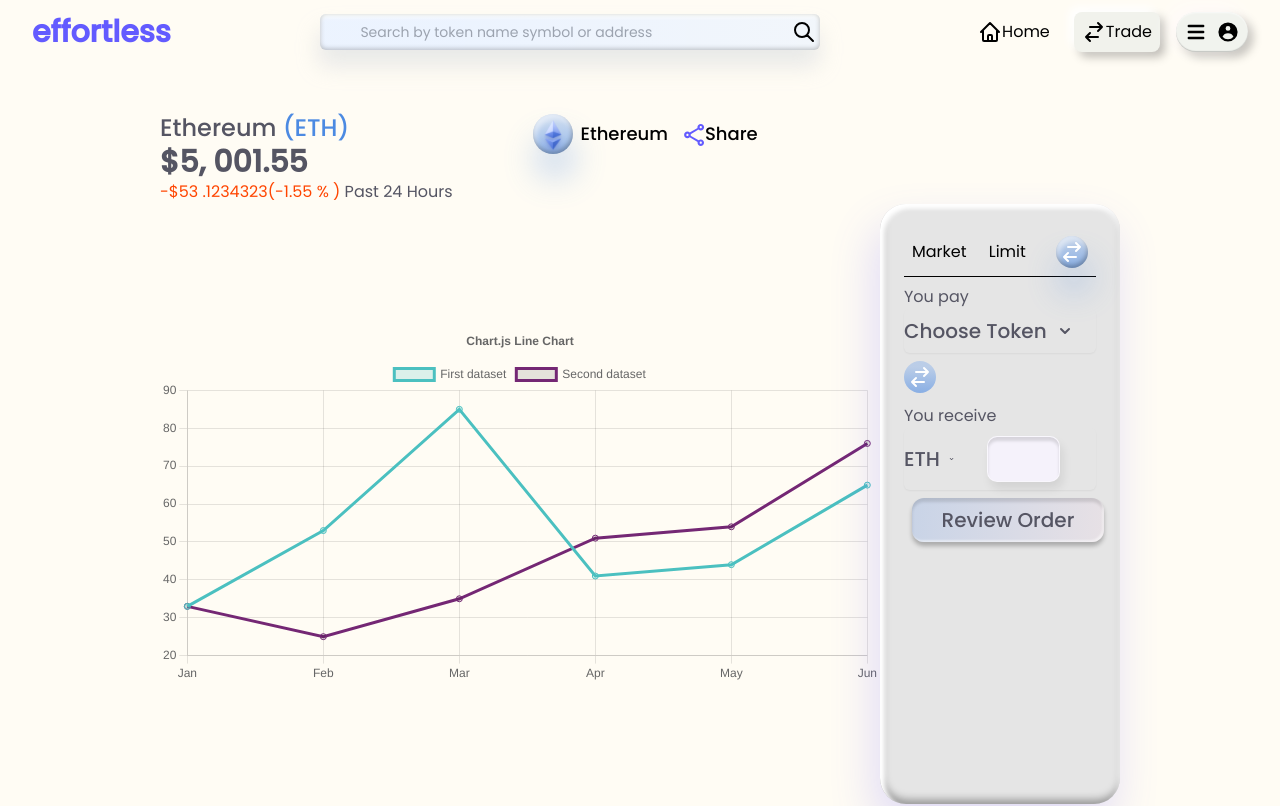
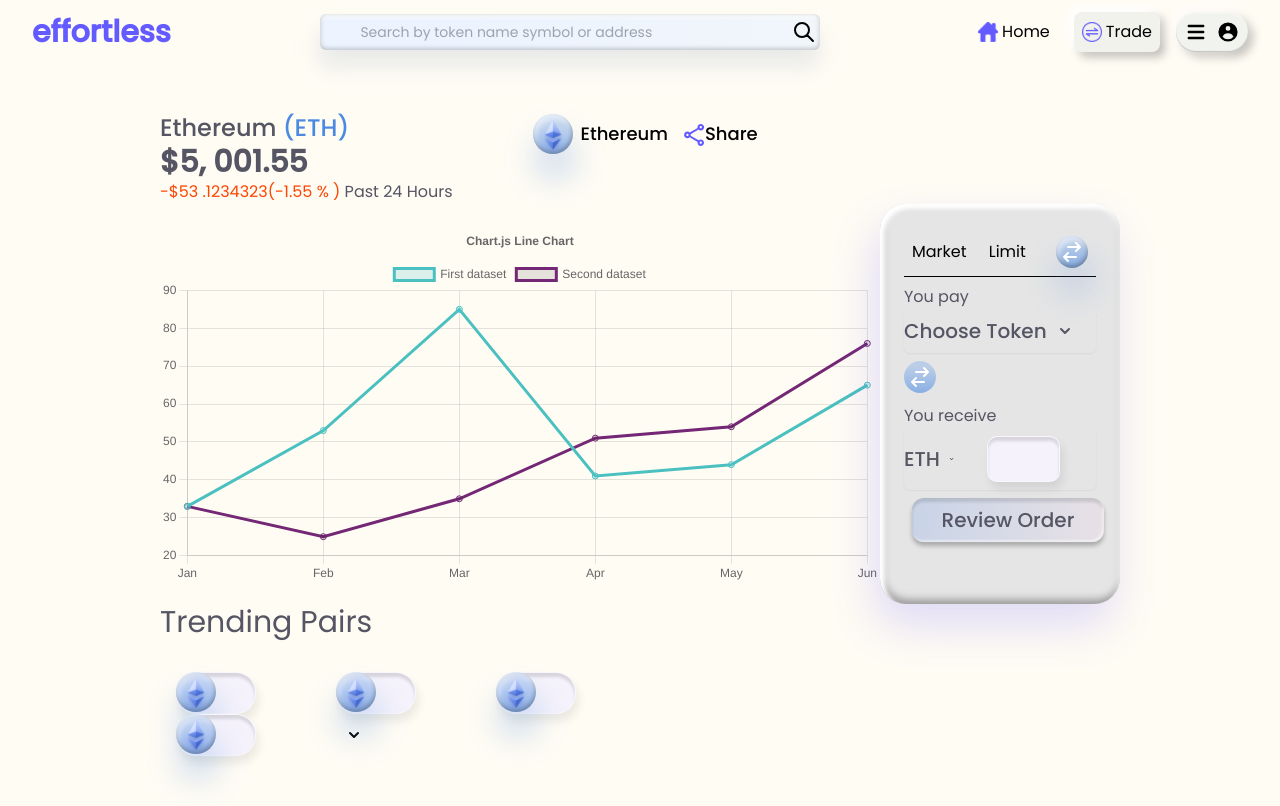
Before and after one commit to shamaz332/effortless, a React (Create React App) app: page /coindetail in a window 1280 px wide. Shown: the top 806 px of the page. Built offline with nearby package versions, Linux system fonts and the light colour scheme.

Commit message:
changes done

```diff
--- a/src/components/Navbar.js
+++ b/src/components/Navbar.js
@@ -4,6 +4,9 @@
 import { Menu, Transition } from "@headlessui/react";
 import { MenuIcon, UserCircleIcon } from "@heroicons/react/solid";
 import React, { Fragment, useState } from "react";
+
+import homeIcom from "../assests/home_icon.svg"
+import tradeIcon from "../assests/trade icon 1.svg"
 
 function Nav() {
   const [isOpen, setIsOpen] = useState(false);
@@ -55,20 +58,7 @@
                 })}
               >
                 <button className="p-2 nav_btn active inline-flex items-center">
-                  <svg
-                    xmlns="http://www.w3.org/2000/svg"
-                    className="h-6 w-6"
-                    fill="none"
-                    viewBox="0 0 24 24"
-                    stroke="currentColor"
-                  >
-                    <path
-                      strokeLinecap="round"
-                      strokeLinejoin="round"
-                      strokeWidth="2"
-                      d="M3 12l2-2m0 0l7-7 7 7M5 10v10a1 1 0 001 1h3m10-11l2 2m-2-2v10a1 1 0 01-1 1h-3m-6 0a1 1 0 001-1v-4a1 1 0 011-1h2a1 1 0 011 1v4a1 1 0 001 1m-6 0h6"
-                    />
-                  </svg>
+                 <img src={homeIcom} className="w-5 mr-1"/>
                   <span>Home</span>
                 </button>
               </NavLink>
@@ -84,20 +74,7 @@
             })}
           >
                 <button className="p-2 nav_btn inline-flex items-center">
-                  <svg
-                    xmlns="http://www.w3.org/2000/svg"
-                    className="h-6 w-6"
-                    fill="none"
-                    viewBox="0 0 24 24"
-                    stroke="currentColor"
-                  >
-                    <path
-                      strokeLinecap="round"
-                      strokeLinejoin="round"
-                      strokeWidth="2"
-                      d="M8 7h12m0 0l-4-4m4 4l-4 4m0 6H4m0 0l4 4m-4-4l4-4"
-                    />
-                  </svg>
+                <img src={tradeIcon} className="w-5 mr-1"/>
                   <span>Trade</span>
                 </button>
               </NavLink>
--- a/src/styles/global.css
+++ b/src/styles/global.css
@@ -223,7 +223,7 @@
 
 /* Note: backdrop-filter has minimal browser support */
 
-border-radius: 26px;height: 600px;
+border-radius: 26px;min-height: 400px;
 }
 
 
--- a/src/views/home.css
+++ b/src/views/home.css
@@ -6,14 +6,25 @@
 		background: linear-gradient(-45deg, #fabfac, #eb6b9c, #23a6d5, #23d5ab);
 		background-size: 400% 400%;
 		animation: gradient 10s ease infinite;
-		height:40vh;
+		height:50vh;
+		border-bottom-left-radius: 700px;
+		border-bottom-right-radius: 700px;
 
+	}
+}
+@media only screen and (min-width: 392px) {
+	.home_grad {
+		background: linear-gradient(-45deg, #fabfac, #eb6b9c, #23a6d5, #23d5ab);
+		background-size: 400% 400%;
+		animation: gradient 10s ease infinite;
+		height:50vh;
+		border-bottom-left-radius: 700px;
+		border-bottom-right-radius: 700px;
 
 	}
 }
 
-
-@media only screen and (min-width: 760px) {
+@media only screen and (min-width: 767px) {
 	.home_grad {
 		background: linear-gradient(-45deg, #fabfac, #eb6b9c, #23a6d5, #23d5ab);
 		background-size: 400% 400%;
```
Also changed, not shown: src/assests/home_icon.svg (added), src/assests/trade icon 1.svg (added).
